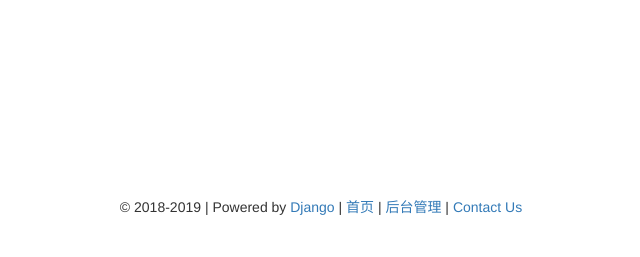
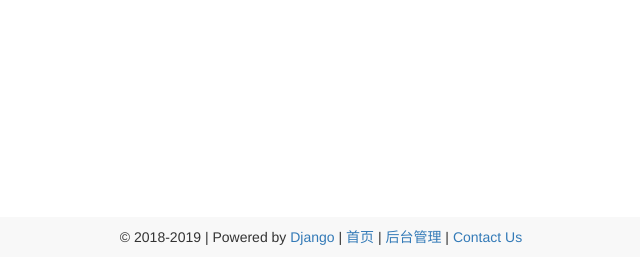
Before and after one commit to Chen-Jianhu/Intelligent_QA_System, a Django app: page /manager/ in a window 1280 px wide. Shown: the part 543-800 px from the top of the page, without its empty margins (319-959 px from the left). Run offline with Django 3.2, Linux system fonts and the light colour scheme; some libraries are stand-ins or nearby versions.

Commit message:
Update base.html

```diff
--- a/templates/manager/base.html
+++ b/templates/manager/base.html
@@ -13,6 +13,10 @@
 	<style>
 		#logo {
 			padding: 6px 0 4px 25px;
+		}
+        .navbar-fixed-bottom{
+            background:#f8f8f8;
+            height: 40px;
         }
 	</style>
 	{% block style %}
@@ -98,8 +102,9 @@
 		</div>
 	</div>
 
-	<footer class="navbar-fixed-bottom" style="margin-bottom:30px">
-		<p class="text-center">
+
+	<footer class="navbar-fixed-bottom" >
+            <p class="text-center" style="margin: 10px">
                 &copy; 2018-2019 | Powered by
                 <a href="https://www.djangoproject.com/">Django</a> |
                 <a href="{% url 'user:index' %}">首页</a> |
```
Lines whose indentation alone changed are shown as unchanged.
